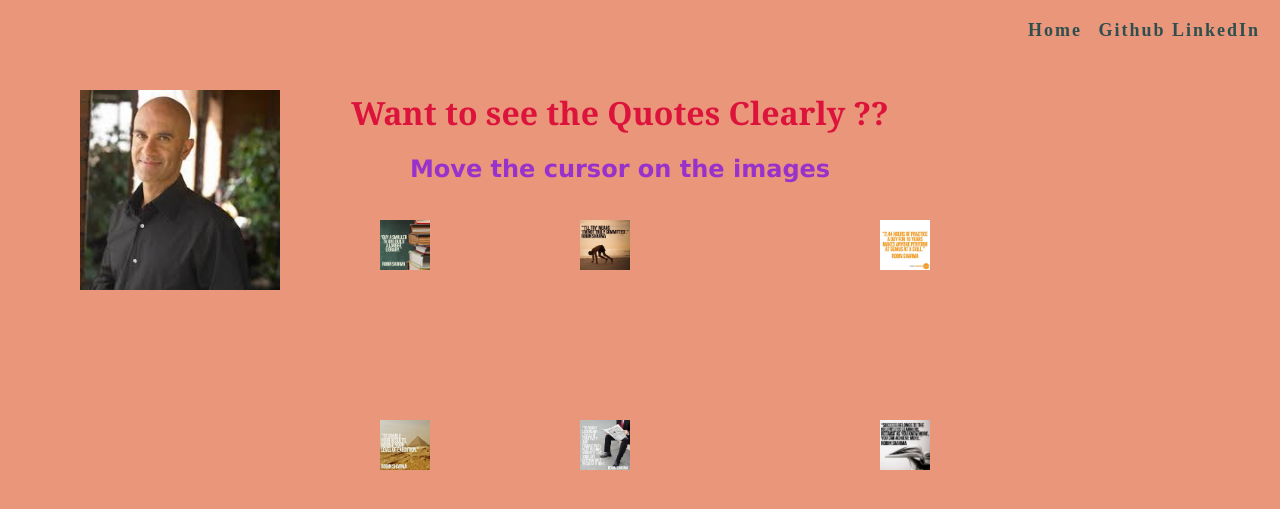
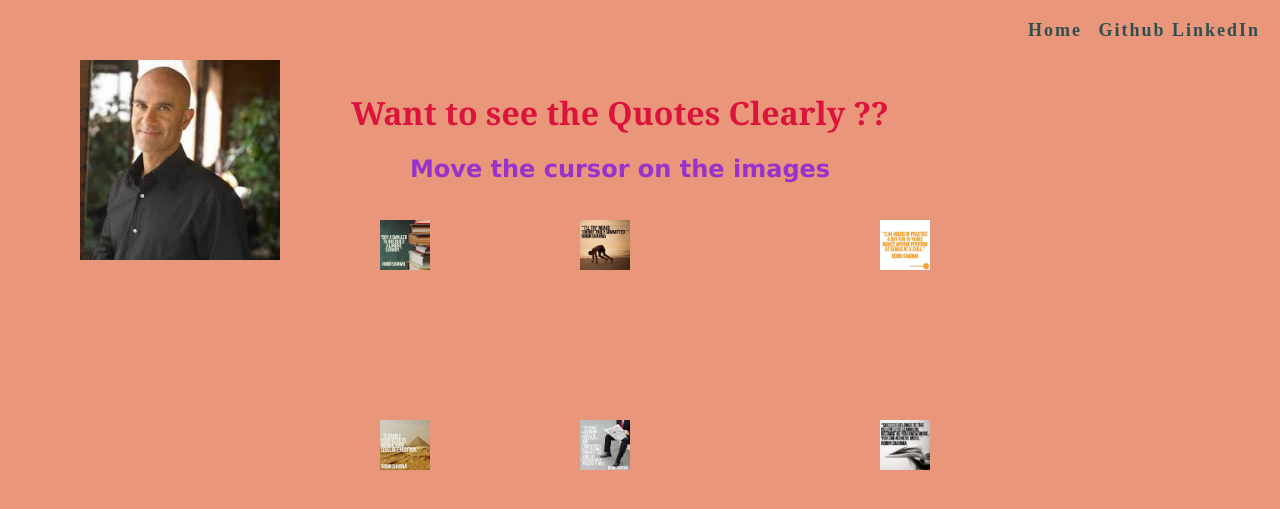
Before and after one commit to christyjax/christyjax.github.io, a Jekyll site: the page Quotes1.html, which Jekyll copies as it is, in a window 1280 px wide. Shown: the top 509 px of the page. Built offline with Jekyll 4.4.1, drawn with Linux system fonts in a browser that asks for light colours.

Commit message:
Update Quotes1.css

```diff
--- a/css/Quotes1.css
+++ b/css/Quotes1.css
@@ -10,7 +10,7 @@
 {
 	position:absolute;
 	 left:100px;
-	 top:70px;
+	 top:40px;
 }
 #home{
 	margin-right: 10px;
```
